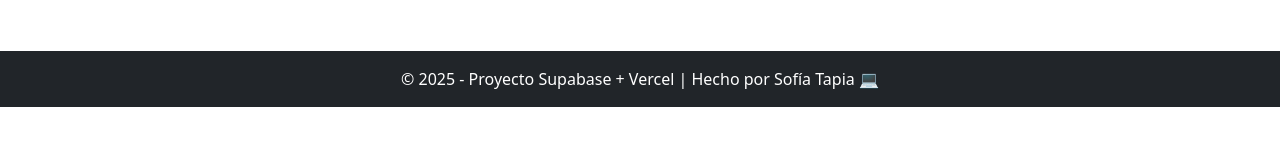
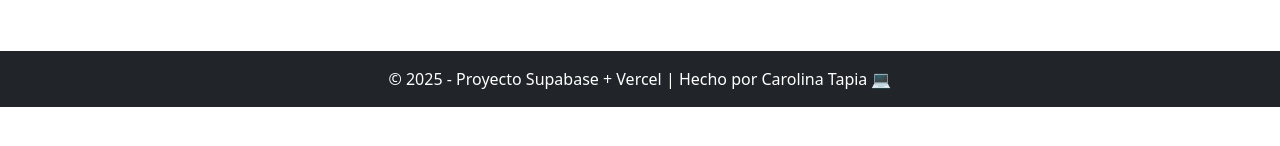
Before and after one commit to CaroTapia22/TP03Tutorias-supabase-vercel, a plain HTML site: page index.html in a window 1280 px wide. Shown: the part 640-786 px from the top of the page. Drawn offline with nearby package versions, Linux system fonts and the light colour scheme.

Commit message:
modifique footer

```diff
--- a/index.html
+++ b/index.html
@@ -53,7 +53,7 @@
   </div>
 
   <footer class="bg-dark text-white text-center py-3">
-    <p class="mb-0">© 2025 - Proyecto Supabase + Vercel | Hecho por Sofía Tapia 💻</p>
+    <p class="mb-0">© 2025 - Proyecto Supabase + Vercel | Hecho por Carolina Tapia 💻</p>
   </footer>
 
   <script src="https://cdn.jsdelivr.net/npm/bootstrap@5.3.3/dist/js/bootstrap.bundle.min.js"></script>
```
